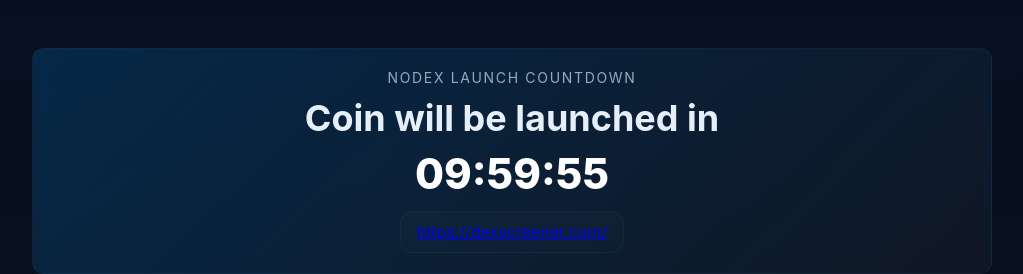
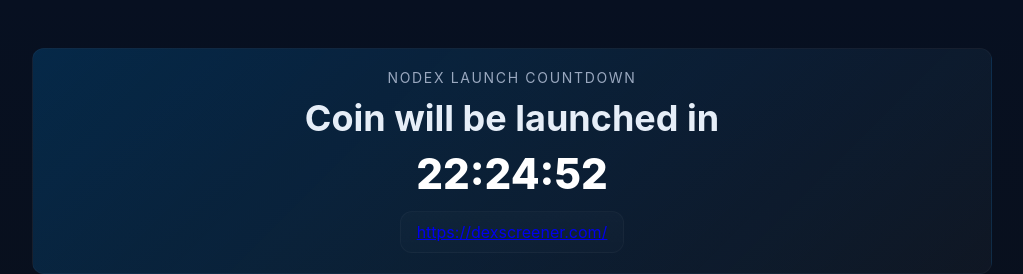
Before and after one commit to ahmadfas129/nodex, a Next.js app: page / in a window 1280 px wide. Shown: the top 274 px of the page, without its empty margins (128-1151 px from the left). Built offline with nearby package versions, Linux system fonts and the light colour scheme.

Commit message:
Make countdown global to Pakistan time

```diff
--- a/pages/index.js
+++ b/pages/index.js
@@ -3,13 +3,17 @@
 import posts from '../data/posts'
 import logo from '../logo.jpeg'
 
+const launchAt = new Date('2026-04-29T23:59:59+05:00').getTime()
+
 export default function Home(){
   const latest = posts[0]
-  const [remainingMs, setRemainingMs] = useState(10 * 60 * 60 * 1000)
+  const [remainingMs, setRemainingMs] = useState(() => Math.max(launchAt - Date.now(), 0))
 
   useEffect(() => {
+    setRemainingMs(Math.max(launchAt - Date.now(), 0))
+
     const timer = setInterval(() => {
-      setRemainingMs(prev => Math.max(prev - 1000, 0))
+      setRemainingMs(Math.max(launchAt - Date.now(), 0))
     }, 1000)
 
     return () => clearInterval(timer)
```
